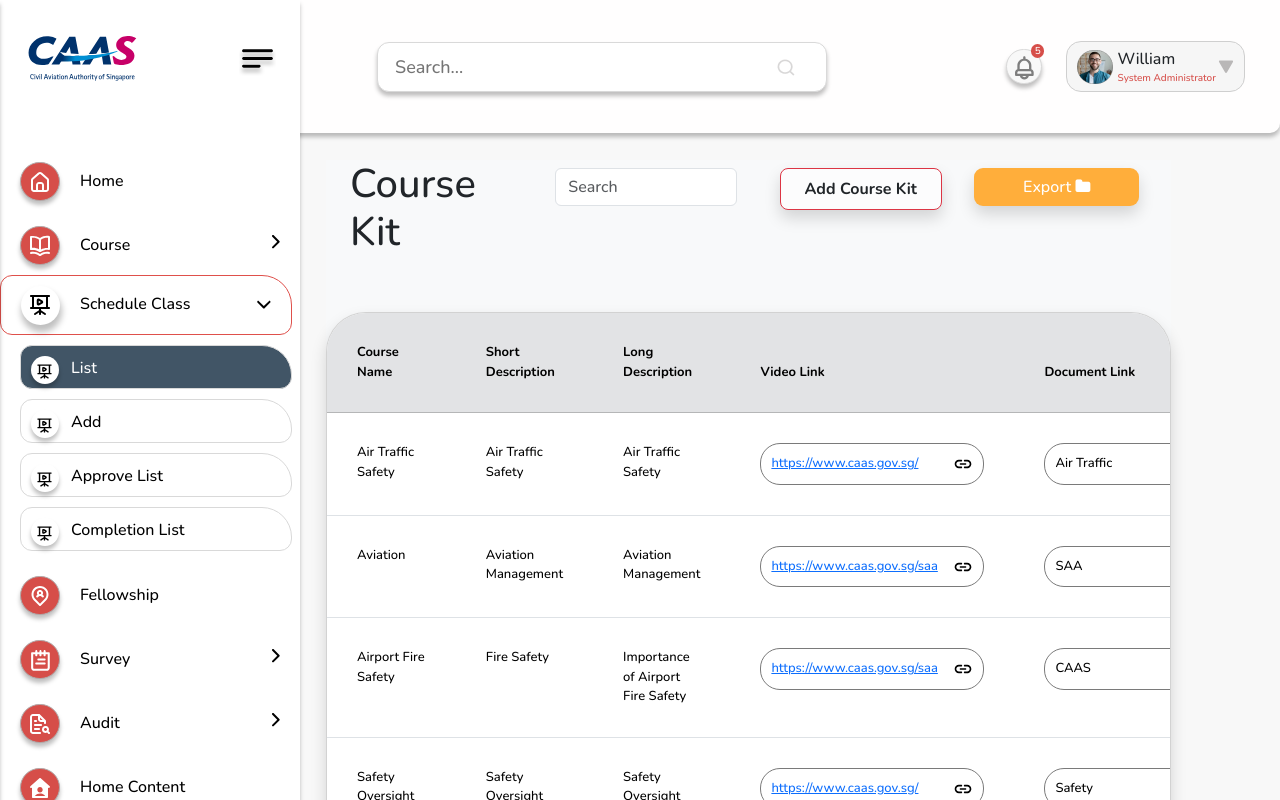
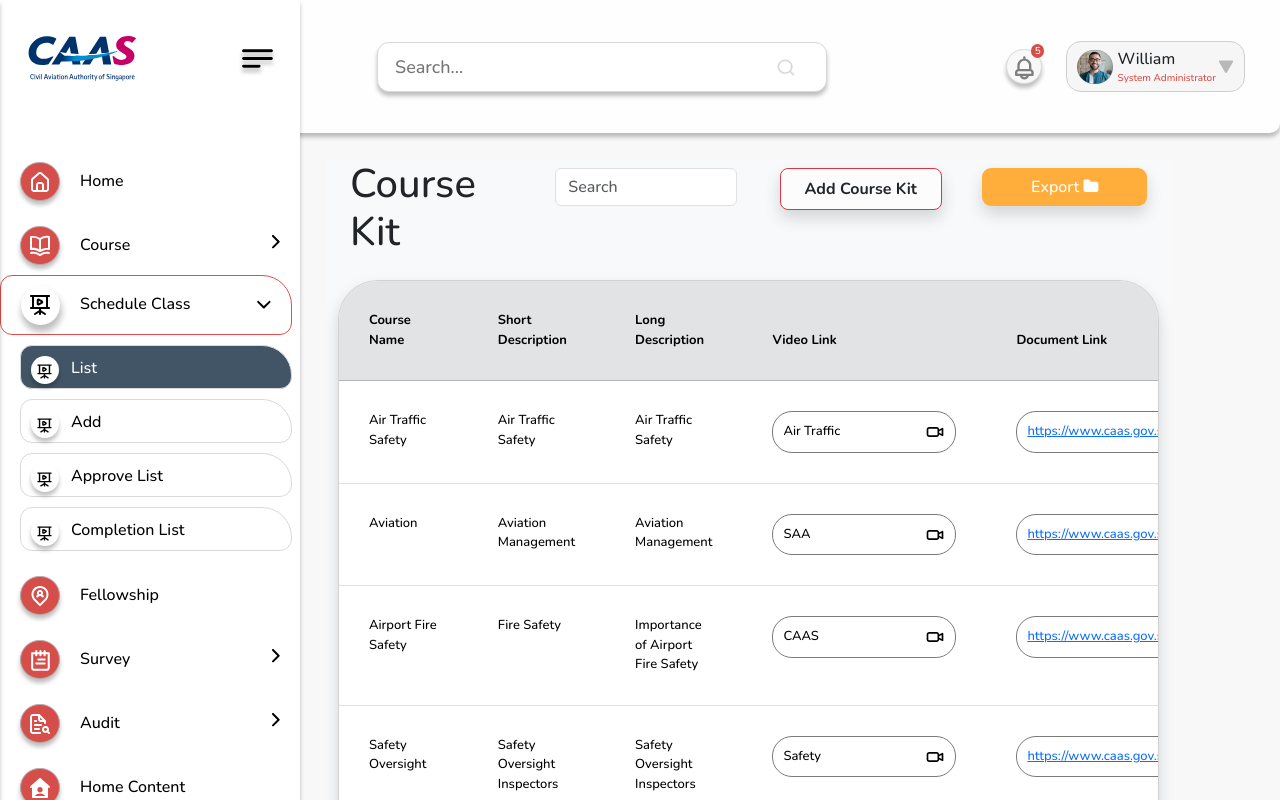
Before and after one commit to NagatiGopalRao/CAAS, an Angular app: page / in a window 1280 px wide. Built offline with nearby package versions, Linux system fonts and the light colour scheme.

Commit message:
Minor adjustments and more functionality

```diff
--- a/src/app/app.module.ts
+++ b/src/app/app.module.ts
@@ -17,6 +17,7 @@ import { StudentBannerComponent } from './pages/Banner/student-banner/student-ba
 import { CourseApprovalComponent } from './pages/course/course-approval/course-approval.component';
 import { CategoryComponent } from './pages/course/category/category.component';
 import { CoursekitComponent } from './pages/course/coursekit/coursekit.component';
+import { FormsModule } from '@angular/forms';
 
 @NgModule({
   declarations: [
@@ -39,6 +40,7 @@ import { CoursekitComponent } from './pages/course/coursekit/coursekit.component
     BrowserModule,
     AppRoutingModule,
     BrowserAnimationsModule,
+    FormsModule
   ],
   providers: [],
   bootstrap: [AppComponent]
--- a/src/app/pages/course/coursekit/coursekit.component.css
+++ b/src/app/pages/course/coursekit/coursekit.component.css
@@ -41,10 +41,16 @@
     justify-content: center;
     align-items: center;
     border-radius: 10px;
+    border: none;
     background: #526D82;
     color: #FFF;
     font-family: 'Nunito';
 }
+
+/* #export, #toggle {
+    width: 80%;
+    font-size: auto;
+} */
 
 #export {
     height: fit-content;
--- a/src/app/pages/course/coursekit/coursekit.component.html
+++ b/src/app/pages/course/coursekit/coursekit.component.html
@@ -1,27 +1,26 @@
 <div class="container-fluid bg-light" style="font-family: 'Nunito';">
     <div class="container top">
         <div class="row mt-5">
-            <div class="col-3">
+            <div class="col-md-3">
                 <h1>Course Kit</h1>
             </div>
-            <div class="col-3">
+            <div class="col-md-3">
                 <input type="text" class="form-control mt-2" placeholder="Search">
             </div>
-            <div class="col-3 text-end mt-2">
-                <button class="bg-light-subtle btn
+            <div class="col-md-3 col-xs-6 text-end mt-2">
+                <button id="toggle" class="bg-light-subtle btn
                 border-danger shadow px-4 rounded-3 py-2 fw-bold" (click)="toggleList()">{{list? 'Add' : 'List'}} Course Kit</button>
             </div>
-            <div class="col-3 d-flex justify-content-evenly">
+            <div class="col-md-3 col-xs-6 text-end">
                 <button type="button"  class="btn btn-color mt-2 px-5 btn-bg text-white shadow" id="export">
                    Export  <i class="fa fa-folder"></i>
                   </button>
             </div>
         </div>
-    </div>
     <div class="row"  *ngIf="!list">
         <div class="card text-start mt-3 p-5 rounded-5">
           <div class="container">
-            <form>
+            <form (ngSubmit)="onSubmit()" #coursekitForm="ngForm">
                 <div class="row mb-3">
                     <div class="col-6">
                         <label for="" class="form-label">Course Name</label>
@@ -71,7 +70,7 @@
         </div>
     </div>
     <div class="row" *ngIf="list">
-        <div class="card shadow  bg-body mt-5">
+        <div class="card shadow  bg-body mt-3">
             <div class="card-body p-0 m-0 rounded-6">
               <div class="tbl-container bdr">
                 <div class="table-responsive">
@@ -82,20 +81,20 @@
                       </tr>
                     </thead>
                     <tbody>
-                      <tr *ngFor="let item of listitems">
+                      <tr *ngFor="let item of listitems; index as index">
                         <td>{{item.coursename}}</td>
                         <td>{{item.sd}}</td>
                         <td>{{item.ld}}</td>
                         <td>
-                            <div class="dl-container" style="border: 0.3px solid #7A7A7A; border-radius: 20px; width: 224px; padding: 10px;">
-                                <a href="{{item.dl}}">{{item.dl}}</a>
-                                <img src="/assets/Link.svg" alt="" style="float: right;">
+                            <div class="vl-container" style="border: 0.3px solid #7A7A7A; border-radius: 20px; width: 184px; padding: 10px; min-height: 40px;">
+                                <p style="display: inline;">{{item.vltitle}}</p>
+                                <img style="display: inline; float: right;" src="/assets/video-icon.svg" alt="">
                             </div>
                         </td>
                         <td>
-                            <div class="vl-container" style="border: 0.3px solid #7A7A7A; border-radius: 20px; width: 184px; padding: 10px;">
-                                <p style="display: inline;">{{item.vltitle}}</p>
-                                <img style="display: inline; float: right;" src="/assets/video-icon.svg" alt="">
+                            <div class="dl-container" style="border: 0.3px solid #7A7A7A; border-radius: 20px; width: 224px; padding: 10px; min-height: 40px;">
+                                <a href="{{item.dl}}">{{item.dl}}</a>
+                                <img src="/assets/Link.svg" alt="" style="float: right;">
                             </div>
                         </td>
                         <td><button class="rounded-circle border-0 py-1 px-2" [ngStyle]="{'background':item.selectopt? '#D64E49' : '#EFEEEE'}"><img class="mb-1"
@@ -106,7 +105,7 @@
                                         <img src="/assets/pencil.svg" alt="pencil">
                                         <p>Edit</p>
                                     </div>
-                                    <div class="tab">
+                                    <div class="tab" (click)="deleteItem(index)">
                                         <img src="/assets/delete.svg" alt="delete">
                                         <p>Delete</p>
                                     </div>
@@ -181,3 +180,4 @@
             </div>
     </div>
 </div>
+</div>
--- a/src/app/pages/course/coursekit/coursekit.component.ts
+++ b/src/app/pages/course/coursekit/coursekit.component.ts
@@ -73,4 +73,8 @@ toggleList() {
   addCourseName(id: string) {
     this.model.coursename = id;
   }
+
+  deleteItem(i: number) {
+    this.listitems.splice(i, 1);
+  }
 }
```
